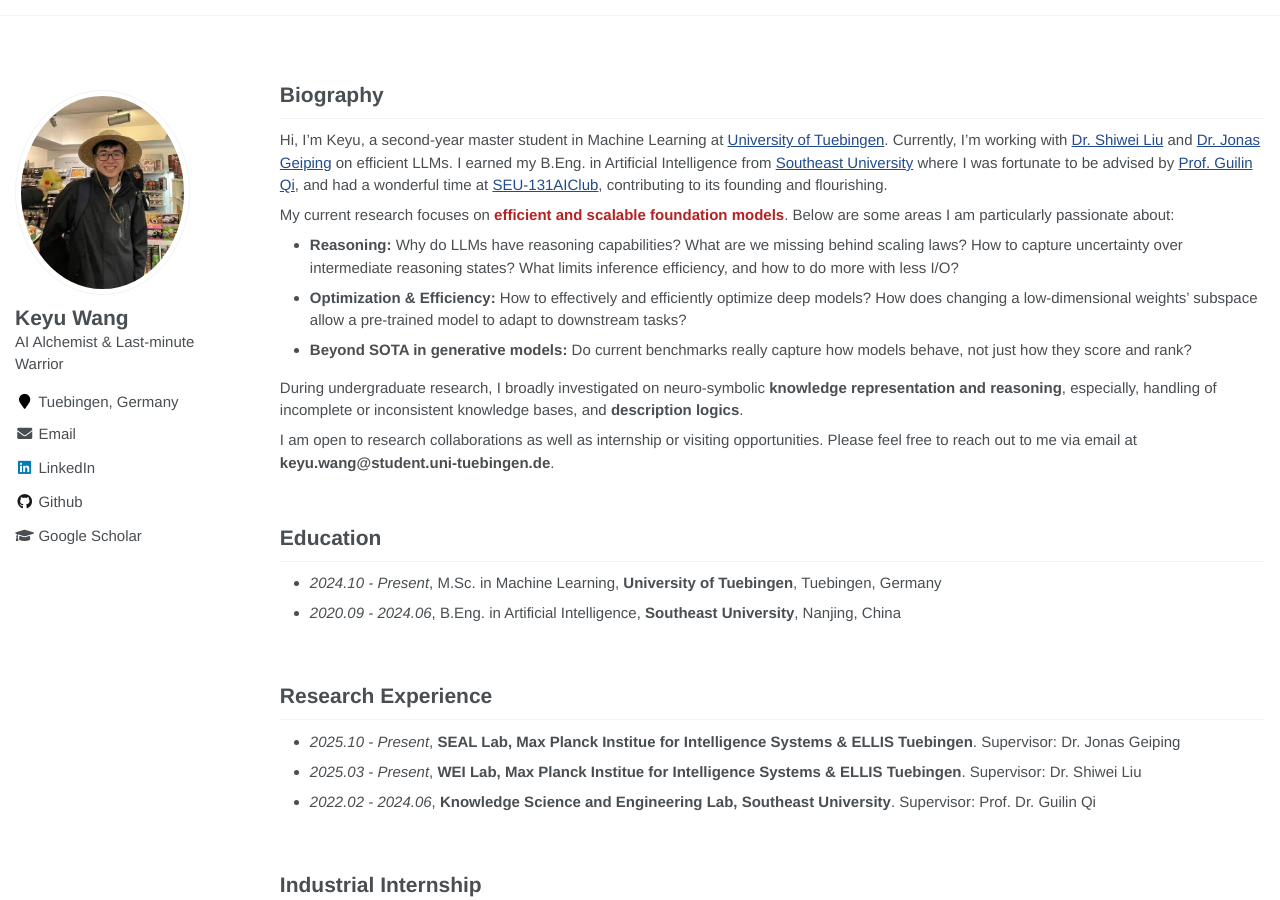
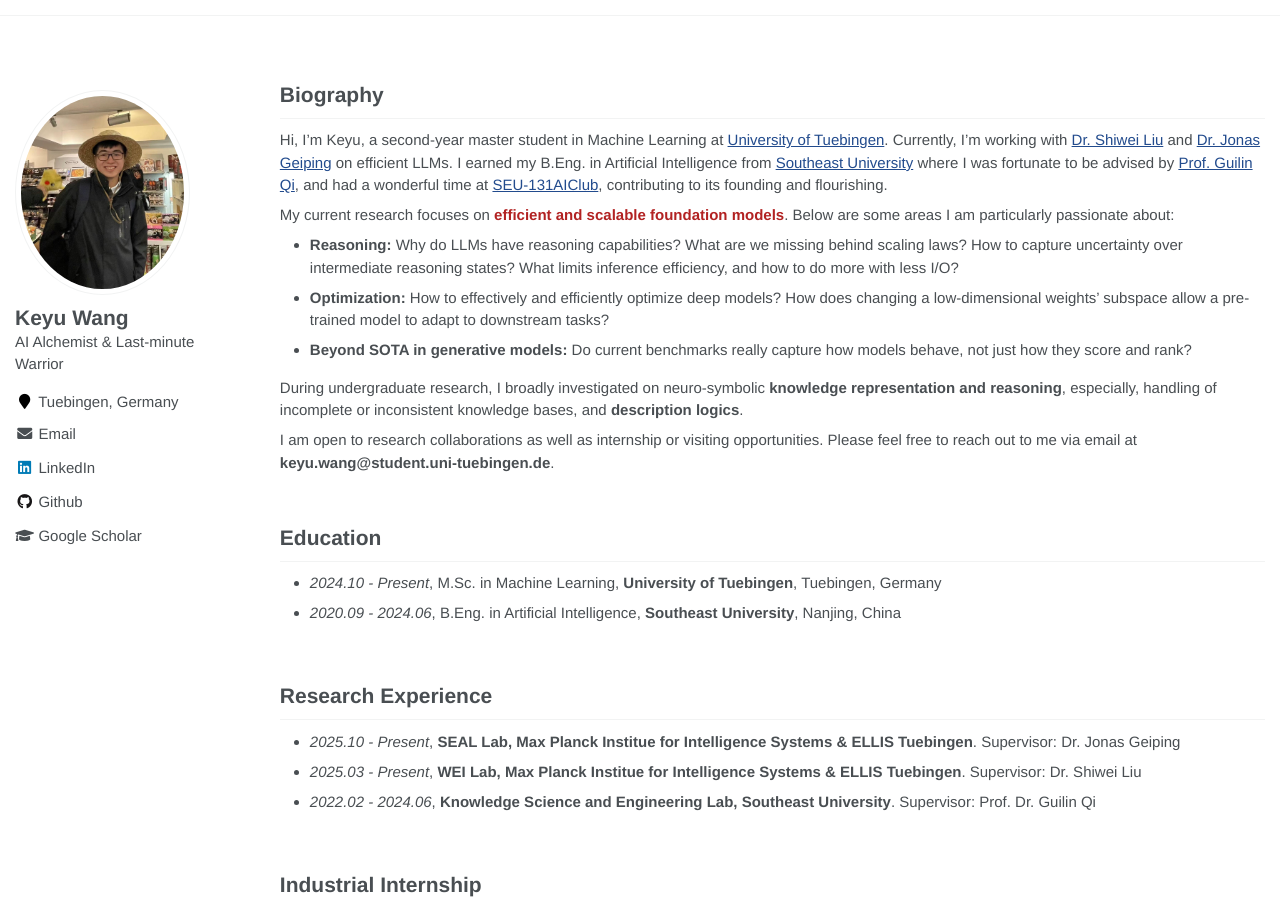
Before and after one commit to keyu-wang-2002/keyu-wang-2002.github.io, a Jekyll site: the page built from _pages/about.md, in a window 1280 px wide and 900 px high. Built offline with Jekyll 4.4.1, drawn with Linux system fonts in a browser that asks for light colours.

Commit message:
Update about.md

```diff
--- a/_pages/about.md
+++ b/_pages/about.md
@@ -19,7 +19,7 @@ Hi, I'm Keyu, a second-year master student in Machine Learning at [University of
 
 My current research focuses on <font color='FireBrick'><strong> efficient and scalable foundation models</strong></font>. Below are some areas I am particularly passionate about:
 - <strong>Reasoning: </strong> Why do LLMs have reasoning capabilities? What are we missing behind scaling laws?  How to capture uncertainty over intermediate reasoning states? What limits inference efficiency, and how to do more with less I/O?
-- <strong>Optimization & Efficiency: </strong> How to effectively and efficiently optimize deep models? How does changing a low-dimensional weights' subspace allow a pre-trained model to adapt to downstream tasks?
+- <strong>Optimization: </strong> How to effectively and efficiently optimize deep models? How does changing a low-dimensional weights' subspace allow a pre-trained model to adapt to downstream tasks?
 - <strong>Beyond SOTA in generative models: </strong> Do current benchmarks really capture how models behave, not just how they score and rank?
 
 During undergraduate research, I broadly investigated on  neuro-symbolic <strong>knowledge representation and reasoning</strong>, especially, handling of incomplete or inconsistent knowledge bases, and <strong>description logics</strong>. <!--Recently, I’ve begun to examine the systematic limitations of existing end-to-end VLA approaches and to revisit the problem from the perspective of knowledge representation and reasoning—namely, how to enable machines to understand concepts of the physical world so that natural language can be mapped to high-dimensional continuous control via key bridges such as task logic, physical constraints, and spatial geometry. -->
```
